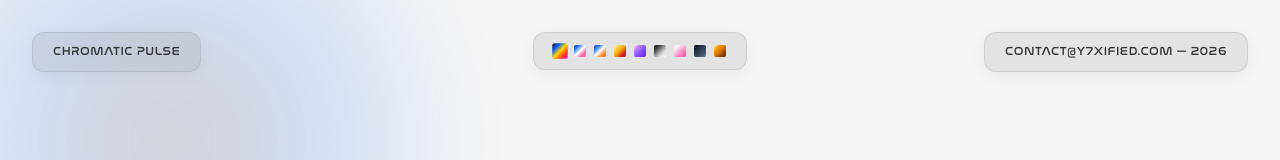
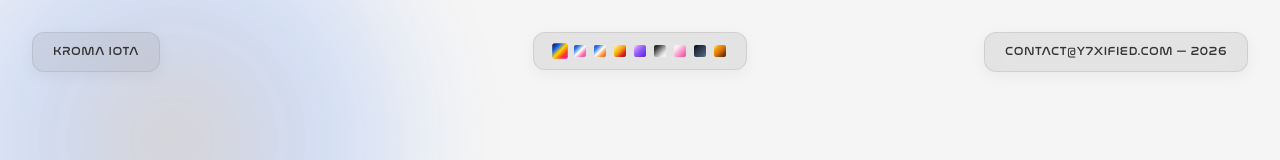
Before and after one commit to Y7XIFIED/Kroma-Iota, a website built with Vite: page index.html in a window 1280 px wide. Shown: the top 160 px of the page. Built offline with nearby package versions, Linux system fonts and the light colour scheme.

Commit message:
Update visual text to KROMA IOTA

```diff
--- a/index.html
+++ b/index.html
@@ -47,7 +47,7 @@
     <span class="randomize-btn">Randomize</span>
   </div>
   <nav>
-    <div class="nav-item nav-top-left glass-effect">CHROMATIC PULSE</div>
+    <div class="nav-item nav-top-left glass-effect">KROMA IOTA</div>
     <div class="nav-item nav-top-right glass-effect">
       <span><a href="mailto:contact@y7xified.com" class="email-link">contact@y7xified.com</a> — 2026</span>
     </div>
```
